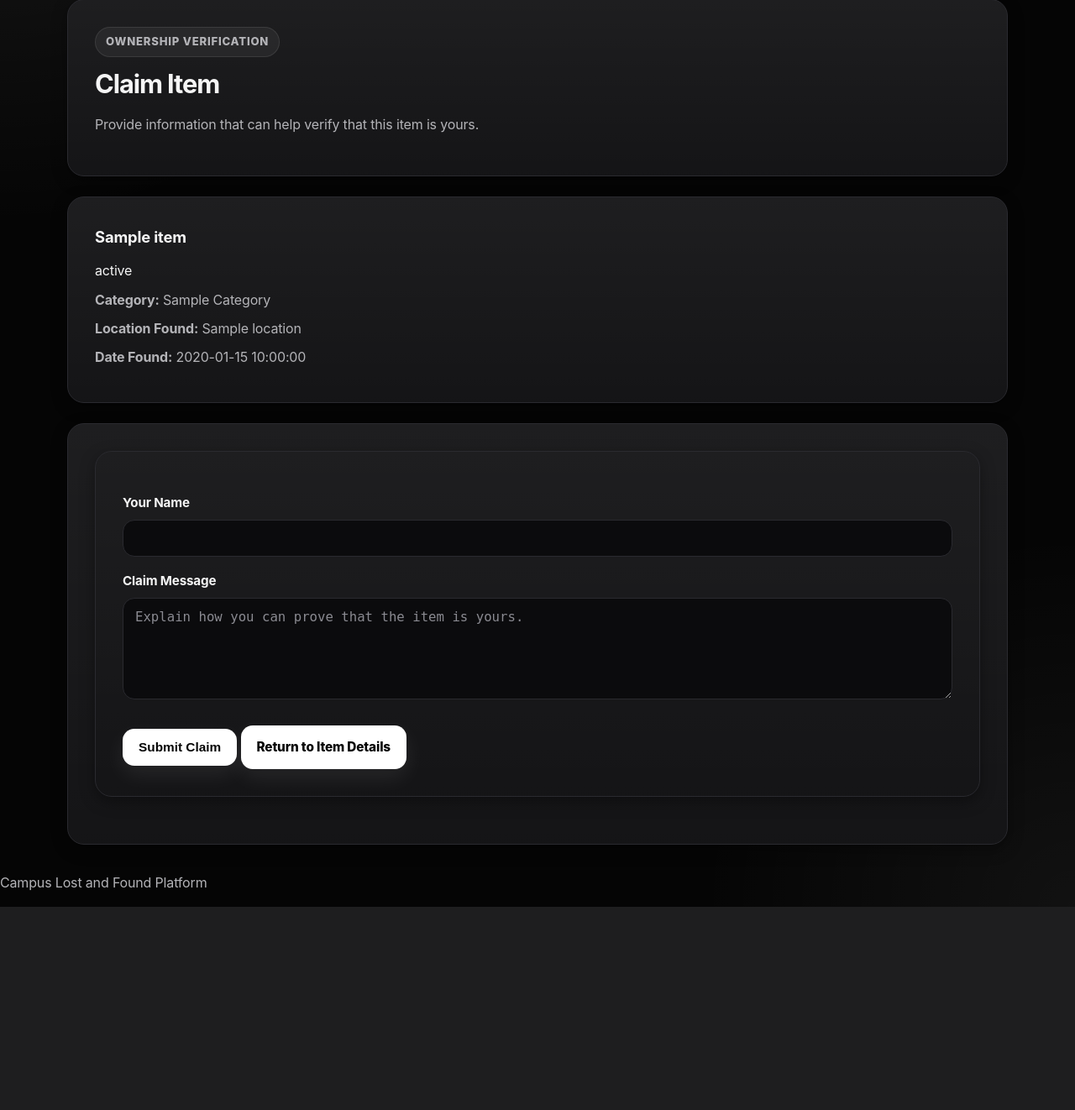
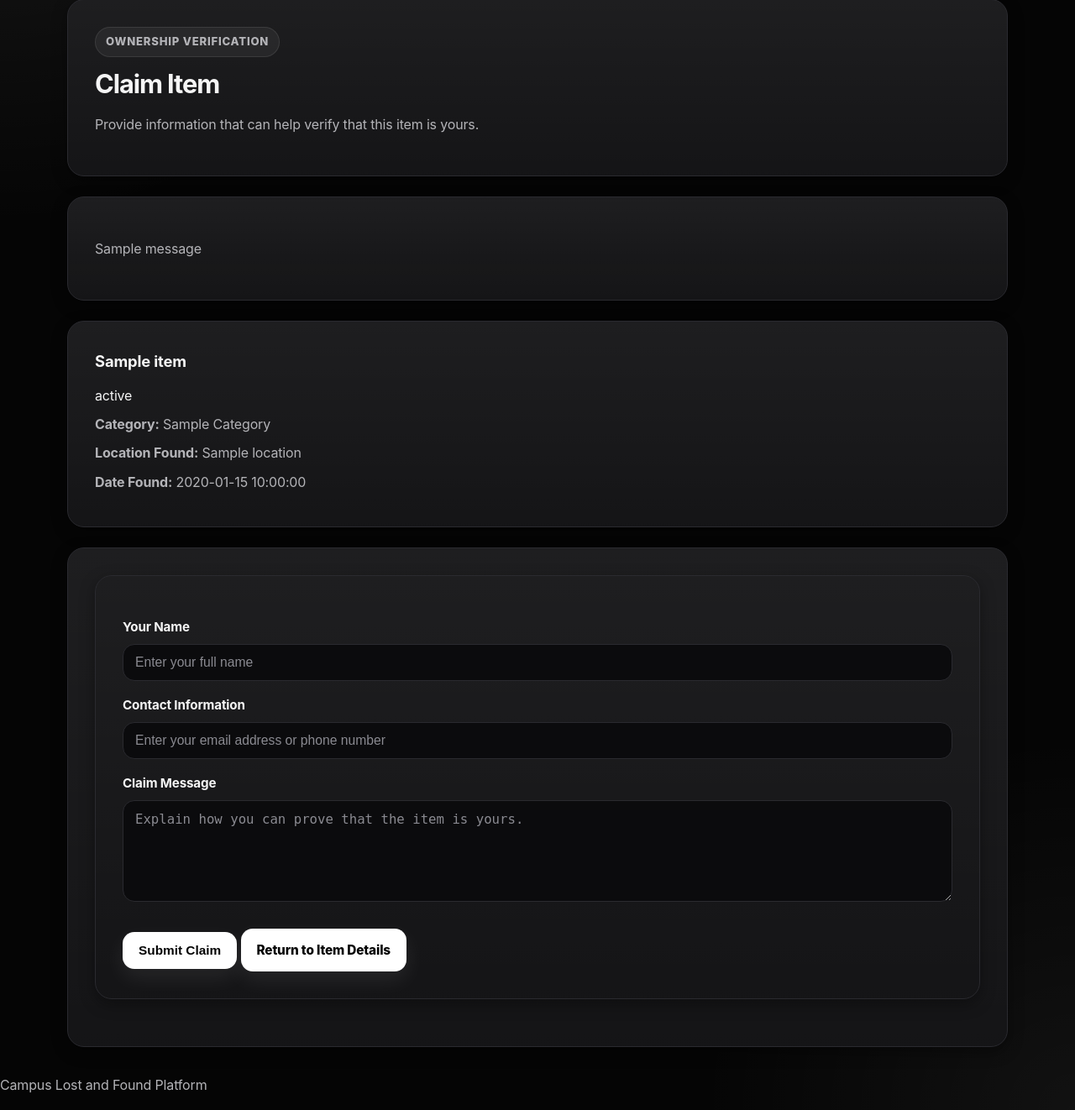
Before and after one commit to ZhihaoTang615/campus-lost-and-found-platform, a Flask app: template templates/claim-request.html in a window 1280 px wide. Shown: the part 243-1565 px from the top of the page at 84% size. Before the commit the page ends 1323 px from the top, so only its background shows below. Run offline with Flask 3, Linux system fonts and the light colour scheme; the template is opened without the code that fills it: most values are stand-ins (such as "Sample title", 1, 10 or a date in 2020); one stand-in notice (Sample message) is shown.

Commit message:
feat: add claimant contact field to claim form

```diff
--- a/templates/claim-request.html
+++ b/templates/claim-request.html
@@ -20,7 +20,7 @@
         <p>Report and search for lost or found items on campus.</p>
 
         <nav class="main-nav" aria-label="Primary navigation">
-          <a href="{{ url_for('home') }}"> Home </a>
+          <a href="{{ url_for('home') }}">Home</a>
 
           <a href="{{ url_for('items') }}" class="active" aria-current="page">
             Browse Items
@@ -42,7 +42,13 @@
         <p>Provide information that can help verify that this item is yours.</p>
       </section>
 
-      {% if item %}
+      {% with messages = get_flashed_messages() %} {% if messages %}
+      <section class="flash-messages" aria-live="polite">
+        {% for message in messages %}
+        <p class="flash-message">{{ message }}</p>
+        {% endfor %}
+      </section>
+      {% endif %} {% endwith %} {% if item %}
       <section class="item-card claim-item-summary">
         <div class="item-card-header">
           <h3>{{ item.item_name }}</h3>
@@ -77,7 +83,25 @@
           <div class="form-group">
             <label for="name">Your Name</label>
 
-            <input type="text" id="name" name="name" required />
+            <input
+              type="text"
+              id="name"
+              name="name"
+              placeholder="Enter your full name"
+              required
+            />
+          </div>
+
+          <div class="form-group">
+            <label for="contact">Contact Information</label>
+
+            <input
+              type="text"
+              id="contact"
+              name="contact"
+              placeholder="Enter your email address or phone number"
+              required
+            />
           </div>
 
           <div class="form-group">
```
